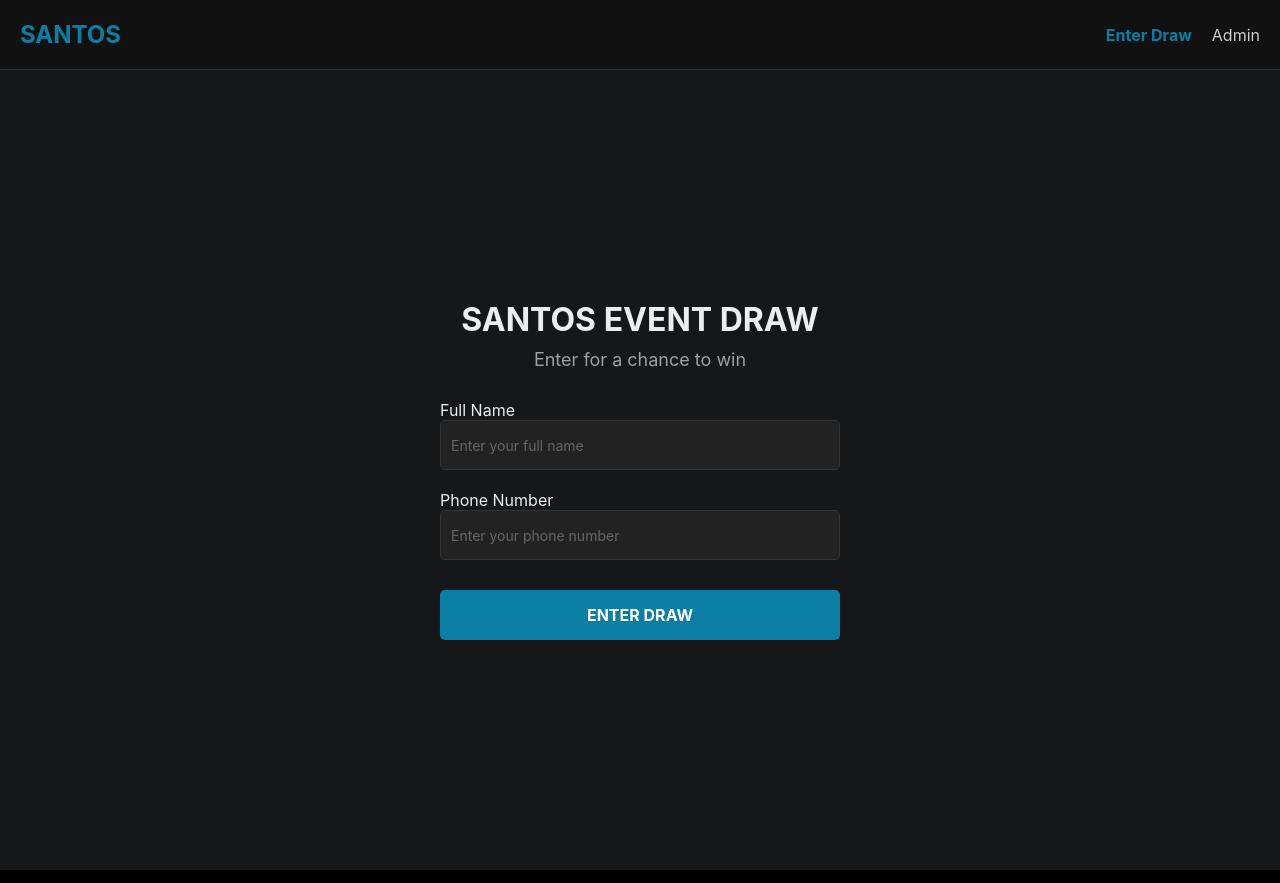
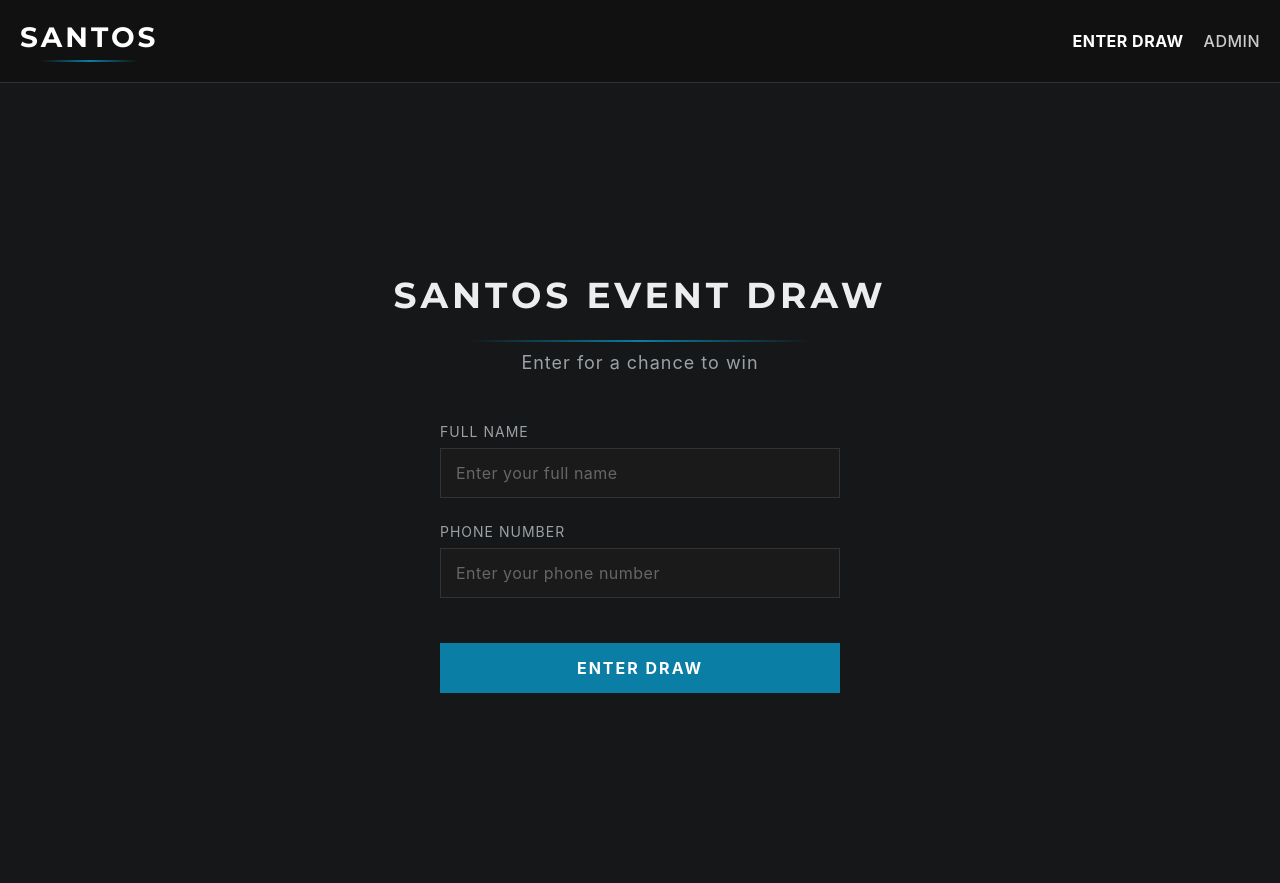
Before and after one commit to Kstyles-byte/Santos, a Next.js app: page / in a window 1280 px wide. Built offline with nearby package versions, Linux system fonts and the light colour scheme.

Commit message:
completed the site

```diff
--- a/src/app/layout.tsx
+++ b/src/app/layout.tsx
@@ -2,8 +2,14 @@ import type { Metadata } from 'next';
 import { Inter } from 'next/font/google';
 import './globals.css';
 import { Navbar } from '@/components/Navbar';
+import { LoadingManager } from '@/components/LoadingManager';
 
-const inter = Inter({ subsets: ['latin'] });
+// Optimize font loading with display swap
+const inter = Inter({
+  subsets: ['latin'],
+  display: 'swap',
+  preload: true
+});
 
 export const metadata: Metadata = {
   title: 'Santos Event Draw',
@@ -17,7 +23,94 @@ export default function RootLayout({
 }) {
   return (
     <html lang="en">
-      <body className={`${inter.className} min-h-screen bg-black text-white`}>
+      <head>
+        <link rel="preconnect" href="https://fonts.googleapis.com" />
+        <link rel="preconnect" href="https://fonts.gstatic.com" crossOrigin="anonymous" />
+        <link href="https://fonts.googleapis.com/css2?family=Montserrat:wght@700&display=swap" rel="stylesheet" />
+        <style dangerouslySetInnerHTML={{ __html: `
+          /* Prevent FOUC (Flash of Unstyled Content) */
+          .santos-app {
+            opacity: 0;
+          }
+
+          .santos-loader {
+            position: fixed;
+            top: 0;
+            left: 0;
+            width: 100%;
+            height: 100%;
+            background-color: #000;
+            display: flex;
+            flex-direction: column;
+            align-items: center;
+            justify-content: center;
+            z-index: 9999;
+          }
+
+          .santos-logo {
+            font-family: 'Montserrat', sans-serif;
+            font-weight: 700;
+            font-size: 30px;
+            color: #fff;
+            margin-bottom: 24px;
+            letter-spacing: 4px;
+            text-transform: uppercase;
+            position: relative;
+          }
+
+          .santos-logo:after {
+            content: '';
+            position: absolute;
+            bottom: -8px;
+            left: 0;
+            right: 0;
+            height: 2px;
+            background: linear-gradient(90deg, transparent, #fff, transparent);
+            width: 70%;
+            margin: 0 auto;
+          }
+
+          .santos-spinner {
+            width: 36px;
+            height: 36px;
+            border: 3px solid rgba(255, 255, 255, 0.1);
+            border-radius: 50%;
+            border-top-color: #fff;
+            animation: santosSpin 1s linear infinite;
+          }
+
+          @keyframes santosSpin {
+            to {
+              transform: rotate(360deg);
+            }
+          }
+
+          body {
+            background-color: #000;
+            color: #fff;
+            margin: 0;
+            padding: 0;
+          }
+        `}} />
+      </head>
+      <body className={inter.className}>
+        {/* Initial loader that shows while JS loads */}
+        <div id="santos-initial-loader" className="santos-loader">
+          <div className="santos-logo">SANTOS</div>
+          <div className="santos-spinner"></div>
+        </div>
+
+        {/* Main content */}
+        <div
+          id="santos-app"
+          className="santos-app"
+          style={{
+            minHeight: '100vh',
+            backgroundColor: '#000',
+            color: '#fff'
+          }}
+        >
+          <LoadingManager />
           <div className="flex flex-col min-h-screen">
             <header>
               <Navbar />
@@ -26,6 +119,7 @@ export default function RootLayout({
               {children}
             </main>
           </div>
+        </div>
       </body>
     </html>
   );
--- /dev/null
+++ b/src/app/loading.tsx
@@ -0,0 +1,57 @@
+'use client';
+
+export default function Loading() {
+  return (
+    <div
+      style={{
+        position: 'fixed',
+        top: 0,
+        left: 0,
+        width: '100%',
+        height: '100%',
+        backgroundColor: '#000000',
+        display: 'flex',
+        flexDirection: 'column',
+        alignItems: 'center',
+        justifyContent: 'center',
+        zIndex: 9999,
+      }}
+    >
+      <div
+        style={{
+          fontFamily: "'Montserrat', sans-serif",
+          fontWeight: '700',
+          fontSize: '30px',
+          color: '#FFFFFF',
+          marginBottom: '24px',
+          letterSpacing: '4px',
+          textTransform: 'uppercase',
+          position: 'relative',
+        }}
+      >
+        SANTOS
+      </div>
+
+      <div
+        style={{
+          width: '36px',
+          height: '36px',
+          border: '3px solid rgba(255, 255, 255, 0.1)',
+          borderRadius: '50%',
+          borderTopColor: '#FFFFFF',
+          animation: 'santosSpin 1s linear infinite',
+        }}
+      />
+
+      <style dangerouslySetInnerHTML={{ __html: `
+        @import url('https://fonts.googleapis.com/css2?family=Montserrat:wght@700&display=swap');
+
+        @keyframes santosSpin {
+          to {
+            transform: rotate(360deg);
+          }
+        }
+      `}} />
+    </div>
+  );
+}
--- a/src/app/page.tsx
+++ b/src/app/page.tsx
@@ -59,11 +59,14 @@ export default function EntryForm() {
     <ThemedView style={styles.container}>
       {!submitted ? (
         <>
-          <ThemedText variant="heading" style={styles.title}>SANTOS EVENT DRAW</ThemedText>
+          <View style={styles.titleContainer}>
+            <ThemedText variant="heading" style={styles.title}>SANTOS EVENT DRAW</ThemedText>
+            <View style={styles.titleUnderline} />
+          </View>
           <ThemedText style={styles.subtitle}>Enter for a chance to win</ThemedText>
 
           <View style={styles.form}>
-            <ThemedText>Full Name</ThemedText>
+            <ThemedText style={styles.label}>FULL NAME</ThemedText>
             <TextInput
               style={styles.input}
               value={fullName}
@@ -72,7 +75,7 @@ export default function EntryForm() {
               placeholderTextColor="#666"
             />
 
-            <ThemedText>Phone Number</ThemedText>
+            <ThemedText style={styles.label}>PHONE NUMBER</ThemedText>
             <TextInput
               style={styles.input}
               value={phoneNumber}
@@ -88,14 +91,17 @@ export default function EntryForm() {
               disabled={isSubmitting}
             >
               <ThemedText style={styles.buttonText}>
-                {isSubmitting ? 'Submitting...' : 'ENTER DRAW'}
+                {isSubmitting ? 'SUBMITTING...' : 'ENTER DRAW'}
               </ThemedText>
             </TouchableOpacity>
           </View>
         </>
       ) : (
         <View style={styles.successContainer}>
-          <ThemedText variant="heading" style={styles.successTitle}>ENTRY SUBMITTED!</ThemedText>
+          <View style={styles.titleContainer}>
+            <ThemedText variant="heading" style={styles.successTitle}>ENTRY SUBMITTED!</ThemedText>
+            <View style={styles.titleUnderline} />
+          </View>
           <ThemedText style={styles.successText}>
             Thank you for entering the Santos event draw.
           </ThemedText>
@@ -119,61 +125,101 @@ const styles = StyleSheet.create({
     justifyContent: 'center',
     minHeight: '100vh',
   },
+  titleContainer: {
+    position: 'relative',
+    marginBottom: 10,
+    paddingBottom: 15,
+  },
   title: {
-    fontSize: 32,
-    fontWeight: 'bold',
-    marginBottom: 10,
+    fontFamily: "'Montserrat', sans-serif",
+    fontSize: 36,
+    fontWeight: '700',
+    letterSpacing: 4,
     textAlign: 'center',
+    textTransform: 'uppercase',
+  },
+  titleUnderline: {
+    position: 'absolute',
+    bottom: 0,
+    left: 0,
+    right: 0,
+    height: 2,
+    width: '70%',
+    marginLeft: 'auto',
+    marginRight: 'auto',
+    backgroundColor: 'transparent',
+    backgroundImage: 'linear-gradient(90deg, transparent, #0a7ea4, transparent)',
   },
   subtitle: {
     fontSize: 18,
-    marginBottom: 30,
+    marginBottom: 40,
     textAlign: 'center',
     color: Colors.dark.icon,
+    letterSpacing: 1,
   },
   form: {
     width: '100%',
     maxWidth: 400,
+    marginTop: 10,
+  },
+  label: {
+    fontSize: 14,
+    marginBottom: 8,
+    letterSpacing: 1,
+    textTransform: 'uppercase',
+    color: '#9BA1A6',
   },
   input: {
     width: '100%',
     height: 50,
     borderWidth: 1,
     borderColor: '#333',
-    borderRadius: 5,
-    marginBottom: 20,
-    paddingHorizontal: 10,
+    borderRadius: 0,
+    marginBottom: 25,
+    paddingHorizontal: 15,
     color: Colors.dark.text,
-    backgroundColor: '#222',
+    backgroundColor: '#1A1A1A',
+    fontSize: 16,
+    letterSpacing: 0.5,
   },
   button: {
     backgroundColor: '#0a7ea4',
     padding: 15,
-    borderRadius: 5,
+    borderRadius: 0,
     alignItems: 'center',
-    marginTop: 10,
+    marginTop: 20,
     width: '100%',
     cursor: 'pointer',
+    position: 'relative',
+    overflow: 'hidden',
   },
   buttonText: {
     color: '#ffffff',
-    fontWeight: 'bold',
+    fontWeight: '700',
     fontSize: 16,
     textAlign: 'center',
+    letterSpacing: 2,
+    textTransform: 'uppercase',
   },
   successContainer: {
     alignItems: 'center',
     justifyContent: 'center',
+    width: '100%',
+    maxWidth: 500,
   },
   successTitle: {
-    fontSize: 28,
-    fontWeight: 'bold',
-    marginBottom: 20,
+    fontFamily: "'Montserrat', sans-serif",
+    fontSize: 32,
+    fontWeight: '700',
+    letterSpacing: 3,
     textAlign: 'center',
+    textTransform: 'uppercase',
   },
   successText: {
     fontSize: 18,
-    marginBottom: 30,
+    marginBottom: 40,
     textAlign: 'center',
+    lineHeight: 1.5,
+    letterSpacing: 0.5,
   },
 });
--- /dev/null
+++ b/src/components/LoadingManager.tsx
@@ -0,0 +1,45 @@
+'use client';
+
+import { useEffect } from 'react';
+
+export function LoadingManager() {
+  useEffect(() => {
+    // Hide the initial loader and show content when everything is loaded
+    const handleFullLoad = () => {
+      const loader = document.getElementById('santos-initial-loader');
+      const content = document.getElementById('santos-app');
+
+      if (loader && content) {
+        // Hide loader with a fade effect
+        loader.style.opacity = '0';
+        loader.style.transition = 'opacity 0.5s ease';
+
+        // Wait for fade to complete before hiding completely
+        setTimeout(() => {
+          loader.style.display = 'none';
+
+          // Make content visible with a fade in
+          content.style.opacity = '1';
+          content.style.transition = 'opacity 0.3s ease';
+        }, 500);
+      }
+    };
+
+    // If the page is already loaded
+    if (document.readyState === 'complete') {
+      // Allow a small delay to ensure styles are applied
+      setTimeout(handleFullLoad, 300);
+    } else {
+      // Wait for everything to load, including CSS
+      window.addEventListener('load', () => {
+        setTimeout(handleFullLoad, 300);
+      });
+    }
+
+    return () => {
+      window.removeEventListener('load', handleFullLoad);
+    };
+  }, []);
+
+  return null; // This component renders nothing
+}
--- a/src/components/Navbar.tsx
+++ b/src/components/Navbar.tsx
@@ -17,6 +17,7 @@ export function Navbar() {
         onPress={() => router.push('/')}
       >
         <ThemedText style={styles.logo}>SANTOS</ThemedText>
+        <View style={styles.logoUnderline} />
       </TouchableOpacity>
 
       <View style={styles.links}>
@@ -64,11 +65,28 @@ const styles = StyleSheet.create({
   },
   logoContainer: {
     marginRight: 20,
+    position: 'relative',
+    paddingBottom: 8,
   },
   logo: {
-    fontSize: 24,
-    fontWeight: 'bold',
-    color: Colors.dark.tint,
+    fontFamily: "'Montserrat', sans-serif",
+    fontSize: 28,
+    fontWeight: '700',
+    letterSpacing: 3,
+    color: '#ffffff',
+    textTransform: 'uppercase',
+  },
+  logoUnderline: {
+    position: 'absolute',
+    bottom: 0,
+    left: 0,
+    right: 0,
+    height: 2,
+    width: '70%',
+    marginLeft: 'auto',
+    marginRight: 'auto',
+    backgroundColor: 'transparent',
+    backgroundImage: 'linear-gradient(90deg, transparent, #0a7ea4, transparent)',
   },
   links: {
     flexDirection: 'row',
@@ -79,9 +97,12 @@ const styles = StyleSheet.create({
   linkText: {
     fontSize: 16,
     color: '#ccc',
+    letterSpacing: 0.5,
+    textTransform: 'uppercase',
+    fontWeight: '500',
   },
   activeLink: {
-    color: Colors.dark.tint,
+    color: '#ffffff',
     fontWeight: 'bold',
   },
 });
```
Also changed, not shown: tailwind.config.js (added, +32 -0 lines). Lines whose indentation alone changed are shown as unchanged.
